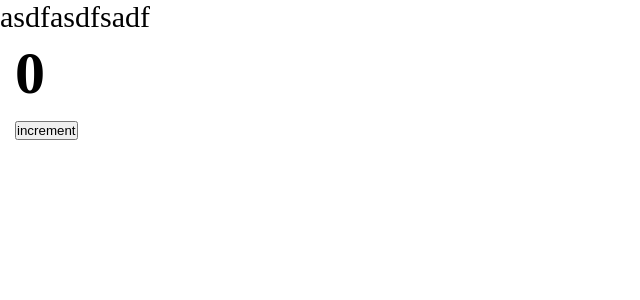
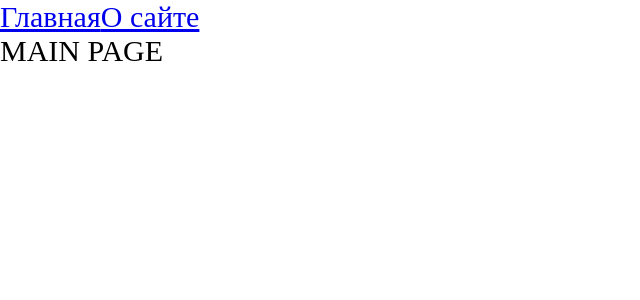
Before and after one commit to labunets/fsd-project, a React app: page / in a window 1280 px wide. Shown: the top 300 px of the page, without its empty margins (0-640 px from the left). Built offline with nearby package versions, Linux system fonts and the light colour scheme.

Commit message:
code splitting, lazy, suspense

```diff
--- a/package.json
+++ b/package.json
@@ -1,6 +1,6 @@
 {
   "name": "fsd-project",
-  "version": "1.0.5",
+  "version": "1.0.6",
   "description": "FSD practice",
   "main": "index.js",
   "scripts": {
@@ -15,11 +15,13 @@
     "@types/node": "^17.0.21",
     "@types/react": "^17.0.39",
     "@types/react-dom": "^17.0.11",
+    "@types/react-router-dom": "^5.3.3",
     "@types/webpack": "^5.28.0",
     "@types/webpack-dev-server": "^4.7.2",
     "css-loader": "^6.6.0",
     "html-webpack-plugin": "^5.5.0",
     "mini-css-extract-plugin": "^2.5.3",
+    "react-router-dom": "^6.2.1",
     "sass": "^1.49.9",
     "sass-loader": "^12.6.0",
     "style-loader": "^3.3.1",
--- a/src/App.tsx
+++ b/src/App.tsx
@@ -1,12 +1,20 @@
-import React from 'react';
-import {Counter} from "./components/Counter";
+import React, {Suspense} from 'react';
+import {Link, Route, Routes} from 'react-router-dom';
 import './index.scss';
+import {AboutPageAsync} from "./pages/AboutPage/AboutPage.async";
+import {MainPageAsync} from "./pages/MainPage/MainPage.async";
 
 const App = () => {
     return (
         <div className="app">
-            asdfasdfsadf
-            <Counter />
+            <Link to={'/'}>Главная</Link>
+            <Link to={'/about'}>О сайте</Link>
+            <Suspense fallback={<div>Loading...</div>}>
+                <Routes>
+                    <Route path="/about" element={<AboutPageAsync/>}/>
+                    <Route path="/" element={<MainPageAsync/>}/>
+                </Routes>
+            </Suspense>
         </div>
     );
 };
--- a/src/index.tsx
+++ b/src/index.tsx
@@ -1,7 +1,10 @@
 import {render} from "react-dom";
 import App from "./App";
+import {BrowserRouter} from "react-router-dom";
 
 render(
-    <App/>,
+    <BrowserRouter>
+        <App/>
+    </BrowserRouter>,
     document.getElementById('root')
 )
--- /dev/null
+++ b/src/pages/AboutPage/AboutPage.async.tsx
@@ -0,0 +1,3 @@
+import {lazy} from "react";
+
+export const AboutPageAsync = lazy(() => import('./AboutPage'));
--- /dev/null
+++ b/src/pages/AboutPage/AboutPage.tsx
@@ -0,0 +1,11 @@
+import React from 'react';
+
+const AboutPage = () => {
+    return (
+        <div>
+            ABOUT PAGE
+        </div>
+    );
+};
+
+export default AboutPage;
--- /dev/null
+++ b/src/pages/MainPage/MainPage.async.tsx
@@ -0,0 +1,3 @@
+import {lazy} from "react";
+
+export const MainPageAsync = lazy(() => import('./MainPage'));
--- /dev/null
+++ b/src/pages/MainPage/MainPage.tsx
@@ -0,0 +1,11 @@
+import React from 'react';
+
+const MainPage = () => {
+    return (
+        <div>
+            MAIN PAGE
+        </div>
+    );
+};
+
+export default MainPage;
```
Also changed, not shown: 2 other files (tests, documents, lock files or other folders).
